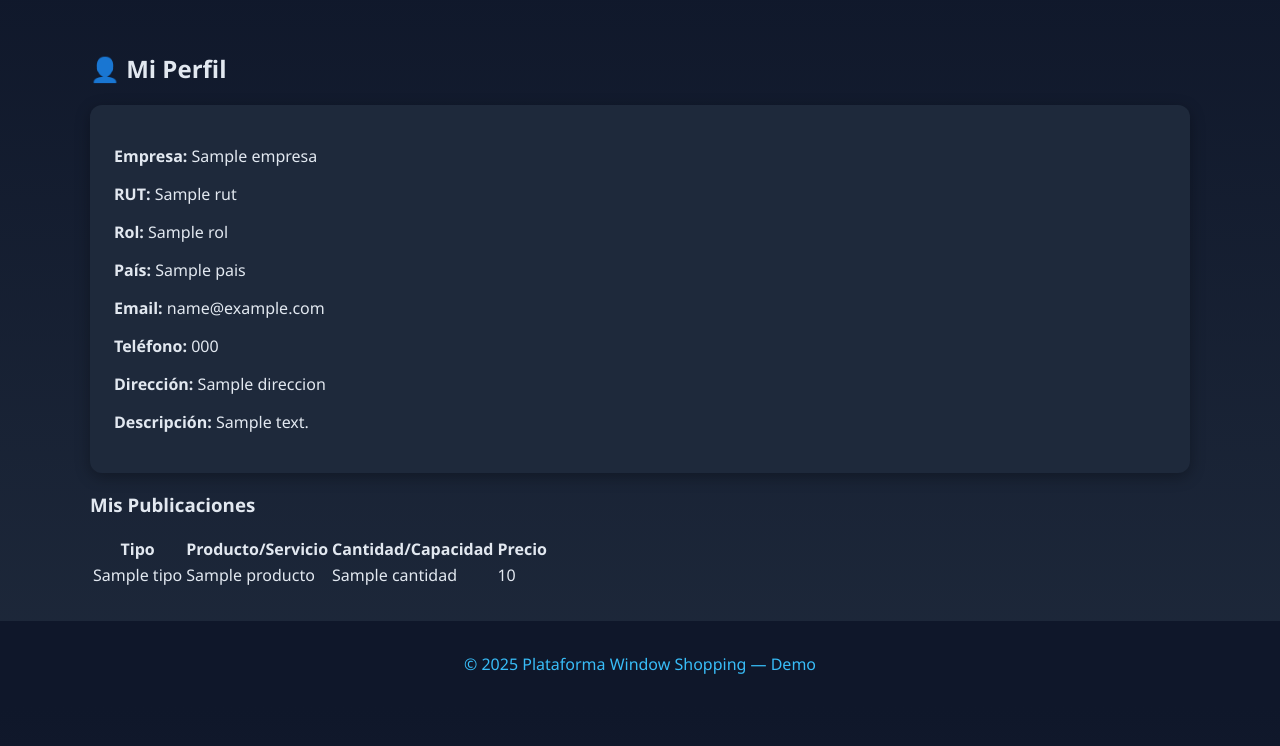
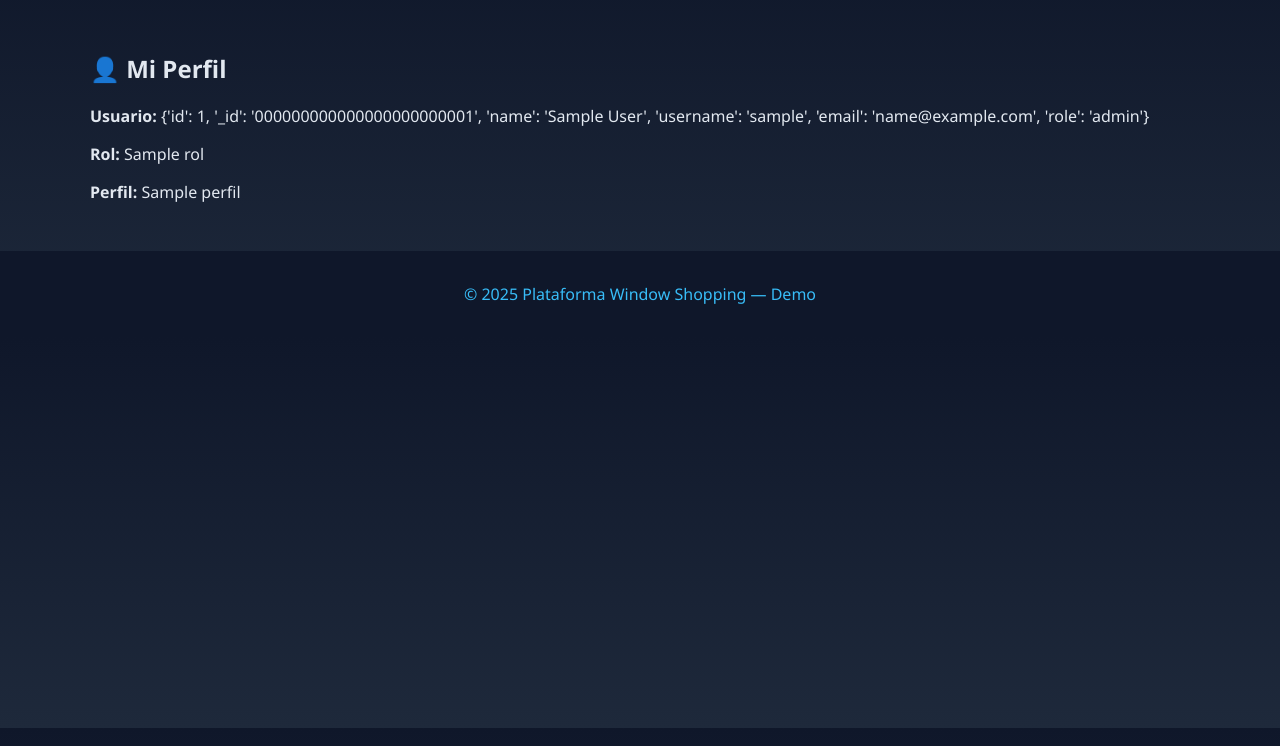
Before and after one commit to crhistopher09ponce04-art/Window-Shopping, a Flask app: template templates/perfil.html in a window 1280 px wide. Shown: the part 54-800 px from the top of the page. Run offline with Flask 3, Linux system fonts and the light colour scheme; the visitor is signed in with stand-in values (Sample User, id 1); the template is opened without the code that fills it: most values are stand-ins (such as "Sample title", 1, 10 or a date in 2020).

Commit message:
Update perfil.html

```diff
--- a/templates/perfil.html
+++ b/templates/perfil.html
@@ -1,42 +1,10 @@
 {% extends "base.html" %}
+{% block title %}Mi Perfil - WS{% endblock %}
 {% block content %}
 <div class="container">
-    <h2>👤 {{ t("Mi Perfil", "My Profile", "我的資料") }}</h2>
-    <div class="card">
-        <p><b>{{ t("Empresa", "Company", "公司") }}:</b> {{ perfil.empresa }}</p>
-        <p><b>RUT:</b> {{ perfil.rut or "-" }}</p>
-        <p><b>{{ t("Rol", "Role", "角色") }}:</b> {{ perfil.rol }}</p>
-        <p><b>{{ t("País", "Country", "國家") }}:</b> {{ perfil.pais }}</p>
-        <p><b>Email:</b> {{ perfil.email }}</p>
-        <p><b>{{ t("Teléfono", "Phone", "電話") }}:</b> {{ perfil.telefono }}</p>
-        <p><b>{{ t("Dirección", "Address", "地址") }}:</b> {{ perfil.direccion }}</p>
-        <p><b>{{ t("Descripción", "Description", "描述") }}:</b> {{ perfil.descripcion }}</p>
-    </div>
-
-    <h3 class="mt-2">{{ t("Mis Publicaciones", "My Listings", "我的發布") }}</h3>
-    {% if perfil.items and perfil.items|length > 0 %}
-    <table class="table mt-1">
-        <thead>
-            <tr>
-                <th>{{ t("Tipo", "Type", "類型") }}</th>
-                <th>{{ t("Producto/Servicio", "Product/Service", "產品/服務") }}</th>
-                <th>{{ t("Cantidad/Capacidad", "Quantity/Capacity", "數量/容量") }}</th>
-                <th>{{ t("Precio", "Price", "價格") }}</th>
-            </tr>
-        </thead>
-        <tbody>
-            {% for item in perfil.items %}
-            <tr>
-                <td>{{ item.tipo|capitalize }}</td>
-                <td>{{ item.producto or item.servicio }}</td>
-                <td>{{ item.cantidad or item.capacidad }}</td>
-                <td>{{ item.precio or "-" }}</td>
-            </tr>
-            {% endfor %}
-        </tbody>
-    </table>
-    {% else %}
-    <p>{{ t("No tienes publicaciones aún.", "You have no listings yet.", "你尚未發布任何資訊。") }}</p>
-    {% endif %}
+    <h2>👤 Mi Perfil</h2>
+    <p><b>Usuario:</b> {{ session['user'] }}</p>
+    <p><b>Rol:</b> {{ usuarios[session['user']]['rol'] }}</p>
+    <p><b>Perfil:</b> {{ usuarios[session['user']]['perfil'] }}</p>
 </div>
 {% endblock %}
```
